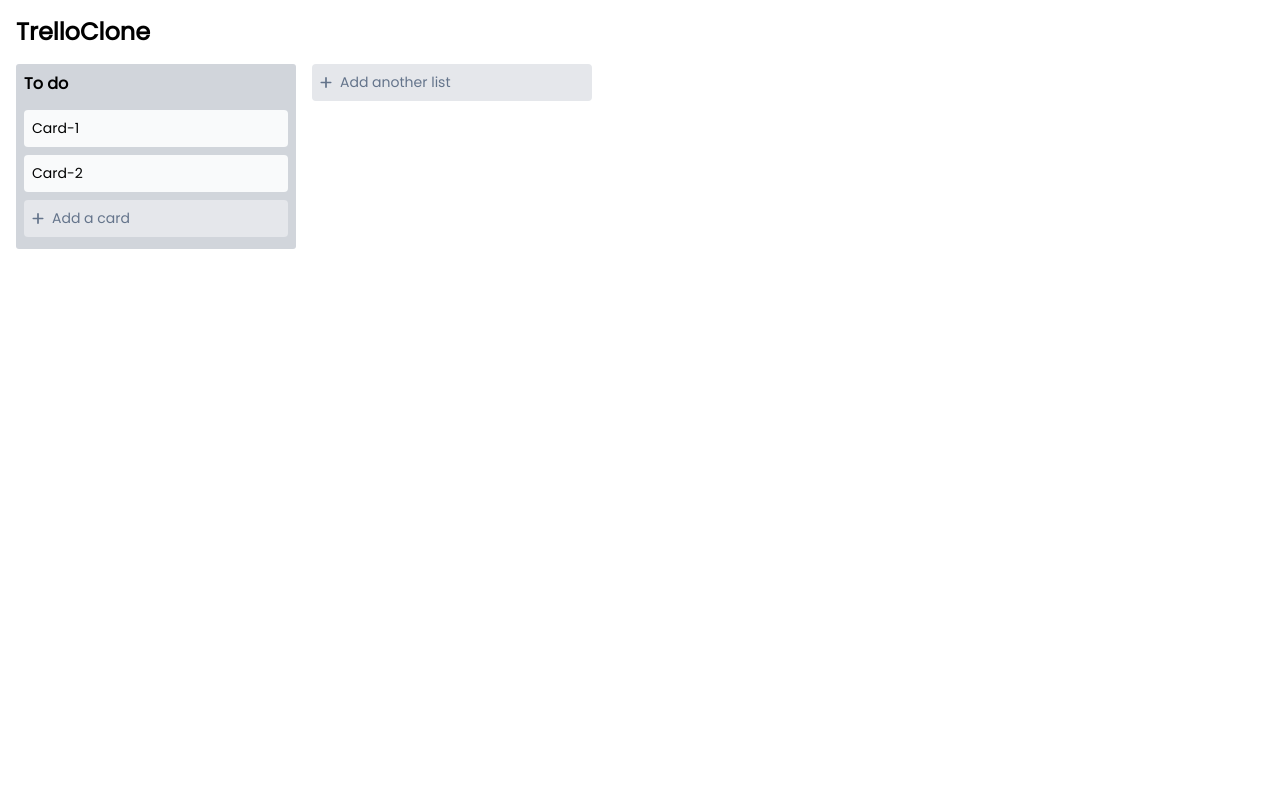
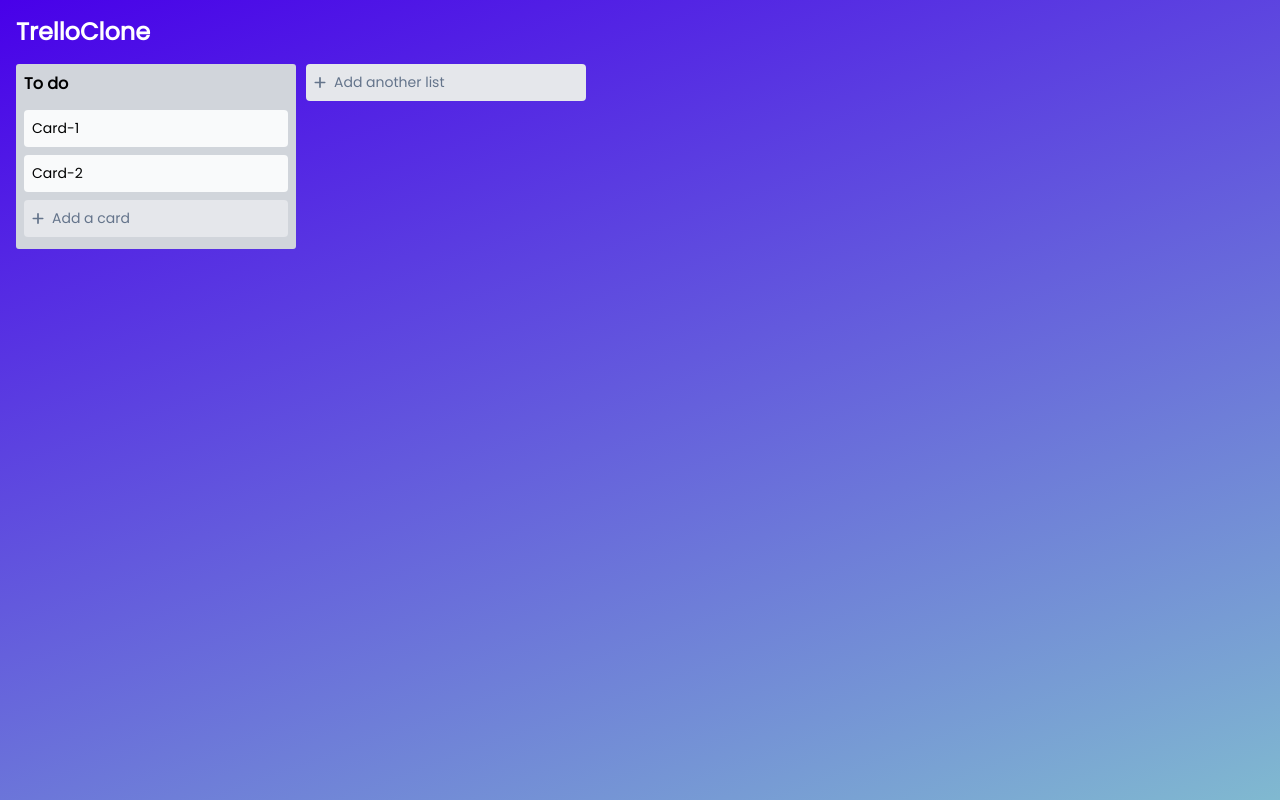
Before and after one commit to Rekhakumari12/trello-clone, a React (Create React App) app: page / in a window 1280 px wide. Built offline with nearby package versions, Linux system fonts and the light colour scheme.

Commit message:
finished add new list

```diff
--- a/src/components/Card.jsx
+++ b/src/components/Card.jsx
@@ -2,7 +2,7 @@ import React from 'react';
 
 const Card = ({ card }) => {
   return (
-    <div className="list_main bg-gray-50 p-2 rounded mt-2">
+    <div className="list_main bg-gray-50 p-2 rounded my-2">
       <div className="card">
         {card.cardName}
       </div>
--- a/src/components/InputCard.jsx
+++ b/src/components/InputCard.jsx
@@ -1,34 +1,57 @@
-import { useState, useContext } from 'react';
-import { Collapse } from '@mui/material';
+import { useState, useContext } from "react";
+import { Collapse } from "@mui/material";
 import { ReactComponent as PlusIcon } from "../assets/plus.svg";
 import { ReactComponent as CancelIcon } from "../assets/cancel.svg";
-import storeApi from '../utils/storeApi';
+import storeApi from "../utils/storeApi";
 
-const InputCard = ({ isOpen, setIsOpen, listId }) => {
+const InputCard = ({ listId, addList, type }) => {
   const { addCard } = useContext(storeApi);
-  const [cardTitle, setCardTitle] = useState('');
+  const [isOpen, setIsOpen] = useState(false);
+  const [title, setTitle] = useState("");
   const handleBtnClick = () => {
-    addCard(cardTitle, listId)
-    setCardTitle('')
-    setIsOpen(!isOpen)
-  }
+    if (type === 'list') {
+      addList(title, listId);
+    } else {
+      addCard(title, listId);
+    }
+    setIsOpen(!isOpen);
+    setTitle("");
+  };
   return (
     <>
       <Collapse in={isOpen}>
-        <input type="text" placeholder="Enter a title for this card..." className="mt-2 w-full" onChange={(e) => setCardTitle(e.target.value)} defaultValue={cardTitle} />
+        <input
+          type="text"
+          placeholder={
+            type === `list`
+              ? `Enter list title..`
+              : `Enter a title for this card...`
+          }
+          className="mt-2 w-full"
+          onChange={(e) => setTitle(e.target.value)}
+          defaultValue={title}
+        />
         <div className="flex my-2">
-          <button className="bg-sky-500 hover:bg-sky-600 py-1 px-2 rounded text-white mr-4" onClick={handleBtnClick}>Add Card</button>
+          <button
+            className="bg-sky-500 hover:bg-sky-600 py-1 px-2 rounded text-white mr-4"
+            onClick={handleBtnClick}
+          >
+            {type === `list` ? `Add list` : `Add card`}
+          </button>
           <CancelIcon width={"15px"} onClick={() => setIsOpen(!isOpen)} />
         </div>
       </Collapse>
       <Collapse in={!isOpen}>
-        <div className="list_footer flex pt-2 text-slate-500 bg-gray-200 rounded p-2 mt-2 cursor-pointer" onClick={() => setIsOpen(!isOpen)}>
+        <div
+          className="list_footer flex pt-2 text-slate-500 bg-gray-200 rounded p-2 cursor-pointer"
+          onClick={() => setIsOpen(!isOpen)}
+        >
           <PlusIcon width={"12px"} className="mr-2" />
-          <span>Add a card</span>
+          <span>{type === `list` ? `Add another list` : `Add a card`}</span>
         </div>
       </Collapse>
     </>
   );
-}
+};
 
 export default InputCard;
--- a/src/components/List.jsx
+++ b/src/components/List.jsx
@@ -1,17 +1,16 @@
-import { useState } from 'react';
+import { useState } from "react";
 import ReactTextareaAutosize from "react-textarea-autosize";
 
-import InputCard from './InputCard';
+import InputCard from "./InputCard";
 
 const List = ({ children, setData, data, list }) => {
-  const [isOpen, setIsOpen] = useState(false)
   const [listTitle, setListTitle] = useState();
-  const [isEdit, setIsEdit] = useState(false)
+  const [isEdit, setIsEdit] = useState(false);
   const handleEdit = async (e, listId = list.id) => {
-    data.lists[listId].listName = listTitle
-    await setData(data)
-    localStorage.setItem("data", JSON.stringify(data))
-    setIsEdit(false)
+    data.lists[listId].listName = listTitle;
+    await setData(data);
+    localStorage.setItem("data", JSON.stringify(data));
+    setIsEdit(false);
   };
   return (
     <>
@@ -22,12 +21,19 @@ const List = ({ children, setData, data, list }) => {
           className="font-extrabold bg-transparent"
           onClick={() => setIsEdit(true)}
         />
-        {isEdit && <button className='border border-2 px-2 rounded bg-gray-200' onClick={handleEdit}>save</button>}
+        {isEdit && (
+          <button
+            className="border border-2 px-2 rounded bg-gray-200"
+            onClick={handleEdit}
+          >
+            save
+          </button>
+        )}
         {children}
-        <InputCard setIsOpen={setIsOpen} isOpen={isOpen} listId={list.id} />
+        <InputCard listId={list.id} />
       </li>
     </>
   );
-}
+};
 
 export default List;
--- a/src/container/App.js
+++ b/src/container/App.js
@@ -1,58 +1,80 @@
 import { BoardWrapper } from "./App.style";
 import { Fragment, useState } from "react";
-import { ReactComponent as PlusIcon } from "../assets/plus.svg";
 import Card from "../components/Card";
 import List from "../components/List";
 import StoreApi from "../utils/storeApi";
 import JsonData from "../utils/data";
+import InputCard from "../components/InputCard";
+
 function App() {
-  const [data, setData] = useState(localStorage.getItem("data") ? JSON.parse(localStorage.getItem("data")) : JsonData)
+  const [data, setData] = useState(
+    localStorage.getItem("data")
+      ? JSON.parse(localStorage.getItem("data"))
+      : JsonData
+  );
 
   const addCard = (title, listId) => {
     let newCard = {
       id: new Date().getTime(),
-      cardName: title
-    }
-    const list = data.lists[listId]
-    list.cards = [...list.cards, newCard]
+      cardName: title,
+    };
+    const list = data.lists[listId];
+    list.cards = [...list.cards, newCard];
     const updatedData = {
       ...data,
       lists: {
         ...data.lists,
-        [listId]: list
+        [listId]: list,
+      },
+    };
+    localStorage.setItem("data", JSON.stringify(updatedData));
+    setData(updatedData);
+  };
+
+
+  const addList = (title) => {
+    const newListId = new Date().getTime()
+    let updatedList = {
+      id: newListId,
+      listName: title,
+      cards: []
+    }
+
+    const updatedData = {
+      listIds: [...data.listIds, newListId],
+      lists: {
+        ...data.lists,
+        [newListId]: updatedList
       }
     }
-    setData(updatedData)
+    localStorage.setItem("data", JSON.stringify(updatedData));
+    setData(updatedData);
   }
-
   return (
     <BoardWrapper>
       <StoreApi.Provider value={{ addCard }}>
         <Fragment key={data.id}>
-          <div className="board_header mb-4 text-2xl font-bold">{data.boardName}</div>
+          <div className="board_header mb-4 text-2xl font-bold text-white">
+            {data.boardName}
+          </div>
           <ul className="board">
             {data.listIds.map((listId) => {
-              let list = data.lists[listId]
+              let list = data.lists[listId];
               return (
                 <List list={list} setData={setData} key={list.id} data={data}>
                   {list.cards.map((card) => {
-                    return (
-                      <Card card={card} key={card.id} />
-                    );
+                    return <Card card={card} key={card.id} />;
                   })}
                 </List>
               );
             })}
             <li className="list">
-              <div className="list_header flex pt-2 text-slate-500 bg-gray-200 rounded p-2">
-                <PlusIcon width={"12px"} className="mr-2" />
-                <span>Add another list</span>
-              </div>
+              <InputCard type="list" addList={addList} />
             </li>
           </ul>
         </Fragment>
       </StoreApi.Provider>
-    </BoardWrapper >
+    </BoardWrapper>
   );
 }
 
--- a/src/container/App.style.js
+++ b/src/container/App.style.js
@@ -1,43 +1,40 @@
 import styled from "styled-components";
 
 export const BoardWrapper = styled.div`
-  ul{
+  ul {
     list-style: none;
     padding: 0;
     display: flex;
     justify-content: flex-start;
-    gap: 1rem;
-    li{
-      border-radius:3px;
+    gap: 10px;
+    li {
+      border-radius: 3px;
       width: 280px;
     }
   }
-  textarea{
-    resize:none;
+  textarea {
+    resize: none;
     border: none;
     font-size: 1rem;
     width: 100%;
     padding: 0;
     font-family: inherit;
   }
-  svg{
+  svg {
     path {
       fill: #64748b;
     }
-    cursor:pointer;
+    cursor: pointer;
   }
 
   input {
-
-  padding: 10px 10px 35px 10px;
+    padding: 10px 10px 35px 10px;
     outline: none;
     border-radius: 5px;
   }
-`
+`;
 
-export const BoardHeader = styled.div`
-
-`
+export const BoardHeader = styled.div``;
 
 // export const List = styled.li`
 
--- a/src/index.css
+++ b/src/index.css
@@ -9,6 +9,9 @@ body {
   padding: 1rem;
   font-family: "Poppins", sans-serif;
   font-size: 14px;
+  height: 100vh;
+  background-color: #4800e9;
+  background-image: linear-gradient(160deg, #4800e9 0%, #80b9d0 100%);
 }
 
 code {
```
